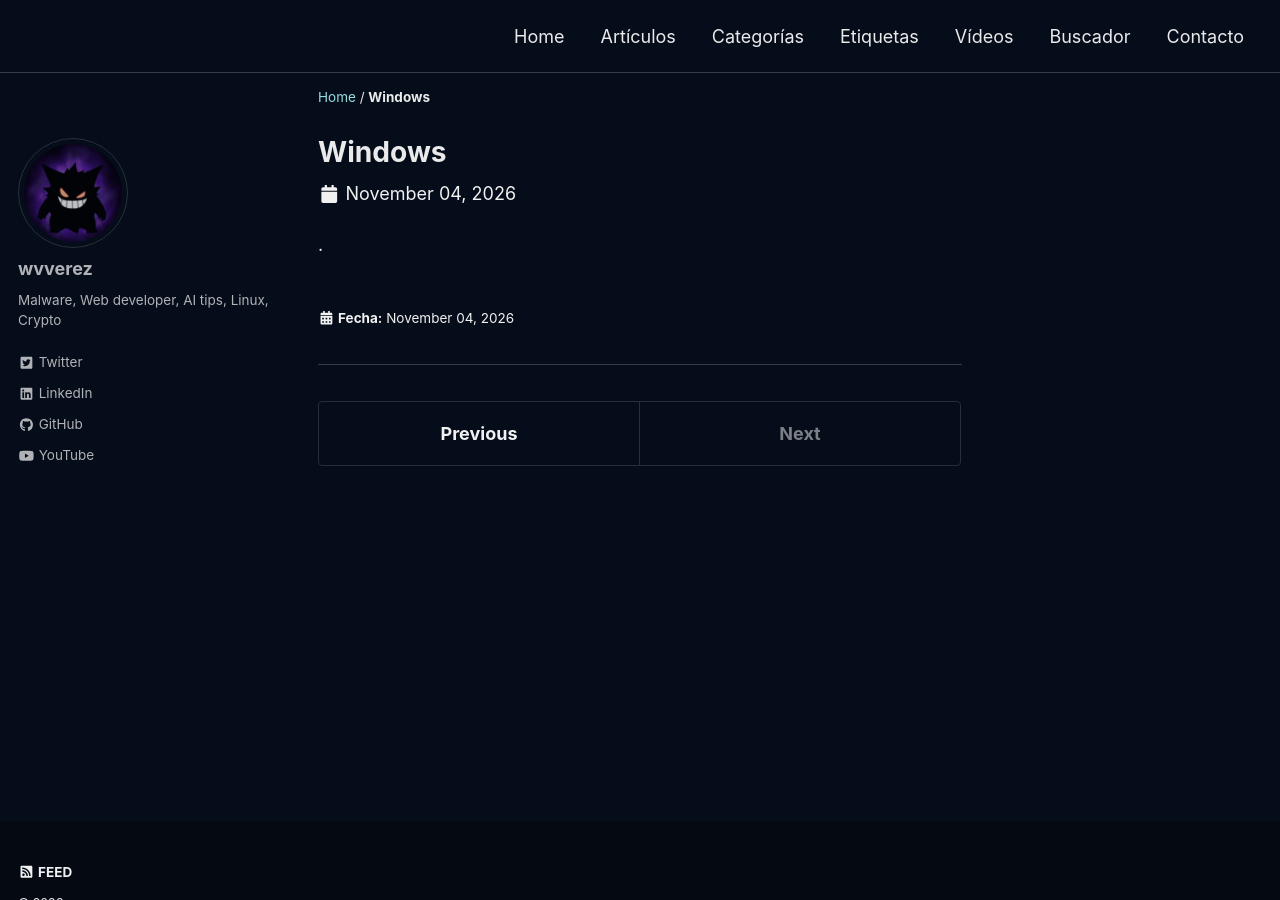
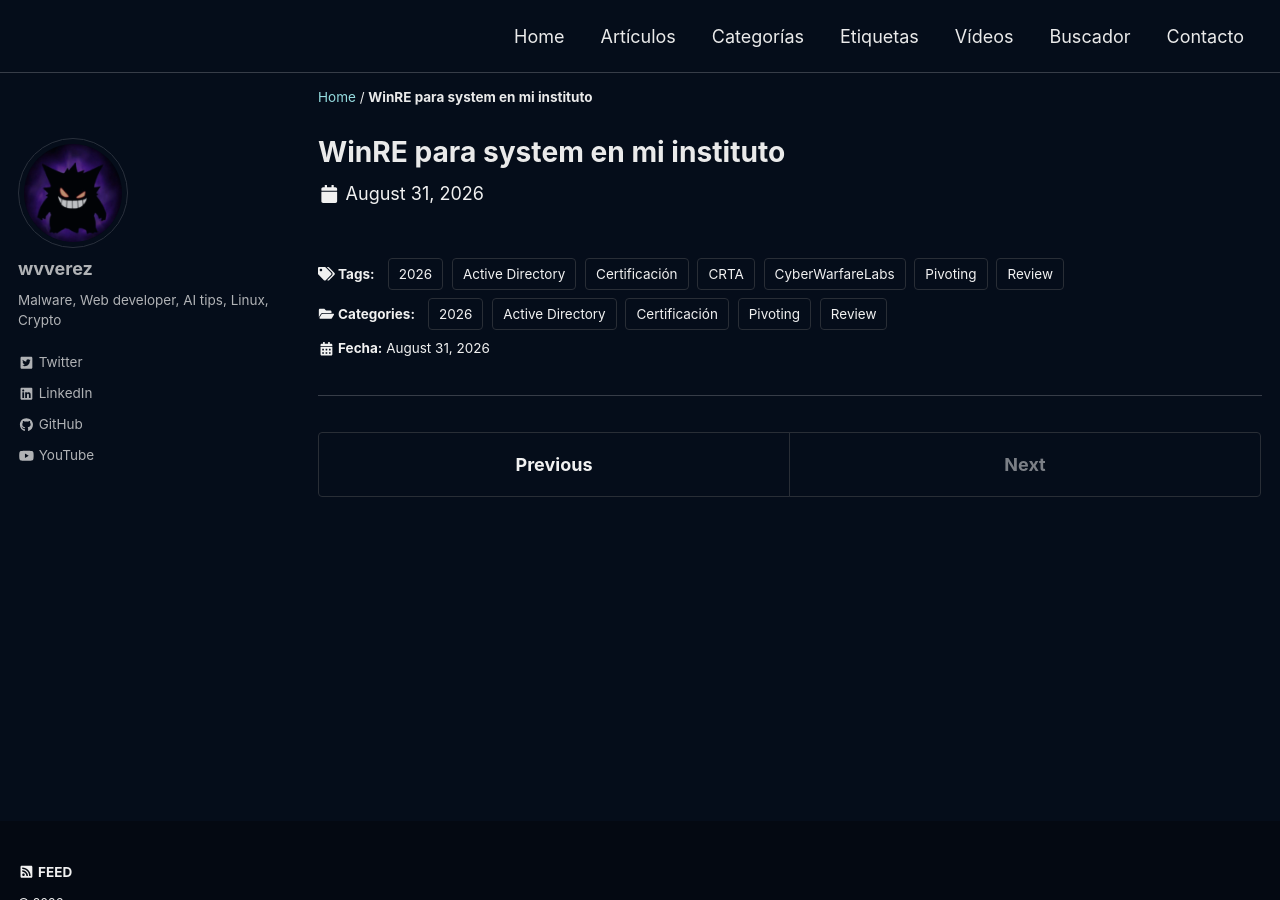
Before and after one commit to wvverez/wvverez.github.io, a Jekyll site: the page built from _posts/2026-11-04-windows.md, in a window 1280 px wide and 900 px high. Built offline with Jekyll 4.4.1, drawn with Linux system fonts in a browser that asks for light colours; cached includes are drawn as plain includes; a script that is not in the unit is left out.

Commit message:
Actualizar 2026-11-04-windows.md

```diff
--- a/_posts/2026-11-04-windows.md
+++ b/_posts/2026-11-04-windows.md
@@ -1 +1,24 @@
-.
+---
+layout: single
+title: WinRE para system en mi instituto
+excerpt: "Mi experiencia en la certificación CRTA y recomendaciones para cursar el examen"
+date: 2026-08-31
+classes: wide
+header:
+  teaser: /assets/images/logocrta.jp
+  teaser_home_page: true
+categories:
+  - Certificación
+  - Review
+  - Pivoting
+  - Active Directory
+  - "2026"
+tags:
+  - Certificación
+  - Review
+  - Pivoting
+  - Active Directory
+  - "2026"
+  - CRTA
+  - CyberWarfareLabs
+---
```
